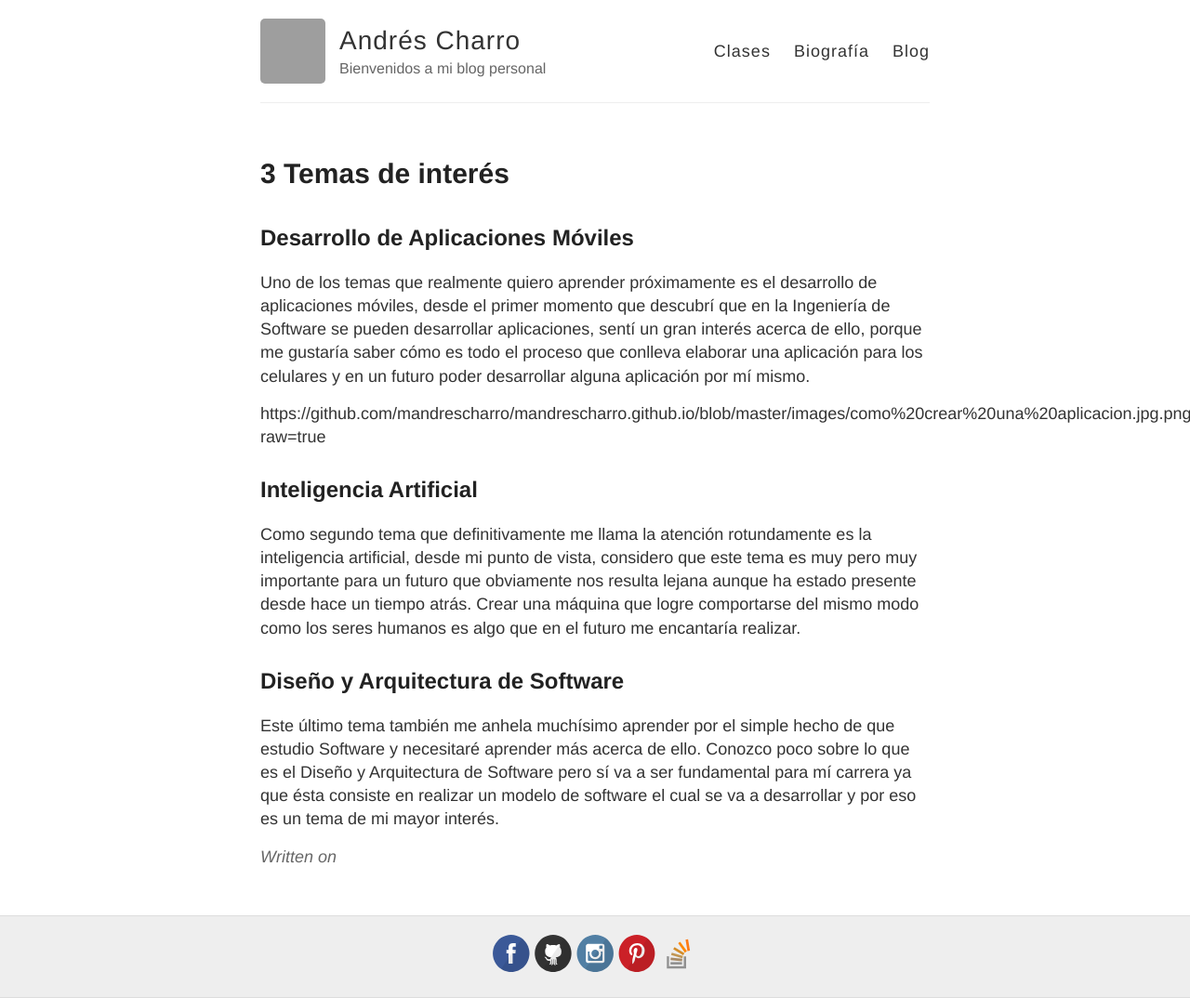
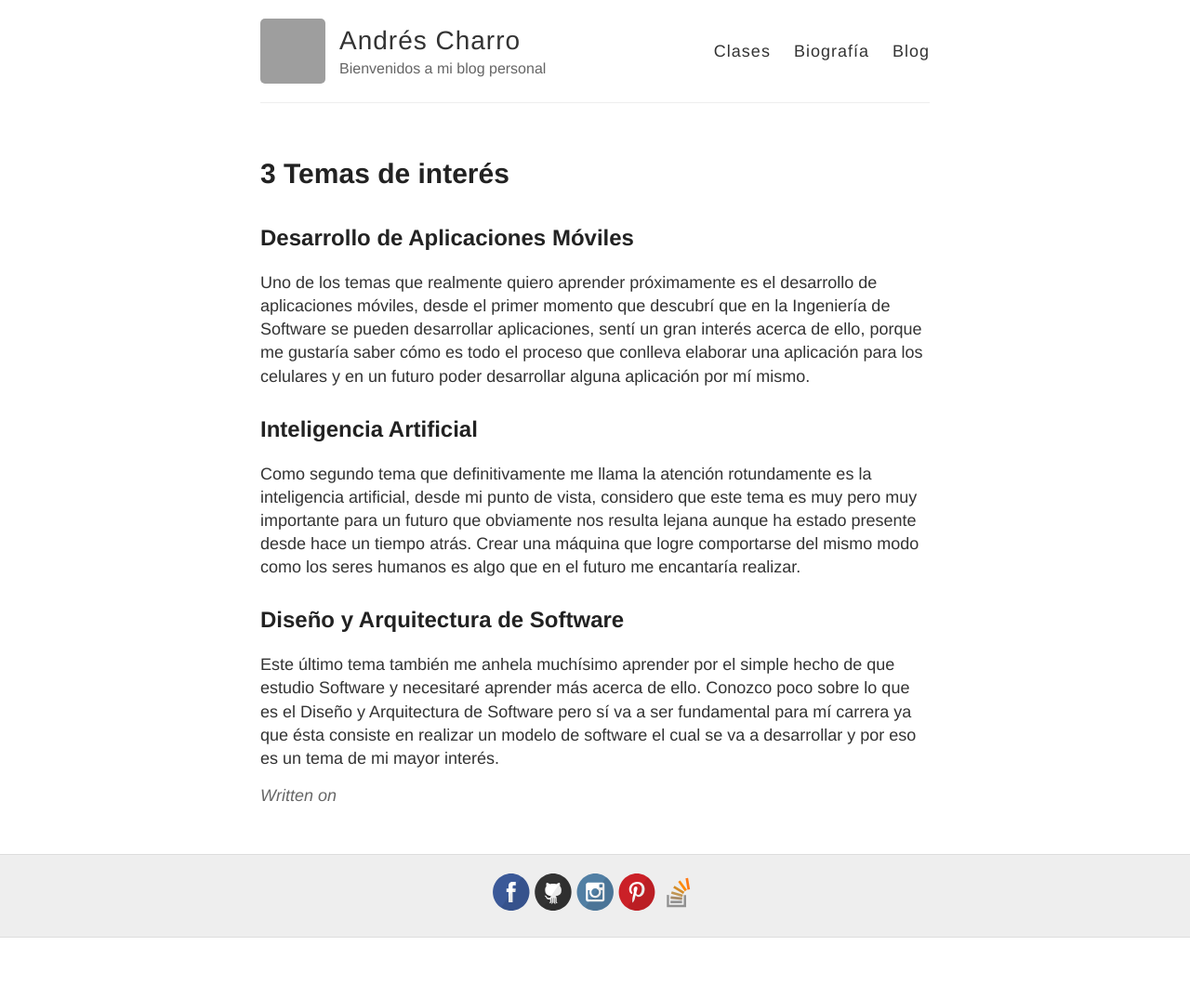
Before and after one commit to andrescharro22/Carlos-F007.github.io, a Jekyll site: the page built from blog.md, in a window 1280 px wide. Shown: the whole page at 93% size. Built offline with Jekyll 4.4.1, drawn with Linux system fonts in a browser that asks for light colours; after the commit the page ends 1009 px from its top, so only the background shows below that; part of the change alters nothing that is shown; grey boxes are pictures that could not be loaded.

Commit message:
Update blog.md

```diff
--- a/blog.md
+++ b/blog.md
@@ -11,7 +11,6 @@ title: 3 Temas de interés
 
 Uno de los temas que realmente quiero aprender próximamente es el desarrollo de aplicaciones móviles, desde el primer momento que descubrí que en la Ingeniería de Software se pueden desarrollar aplicaciones, sentí un gran interés acerca de ello, porque me gustaría saber cómo es todo el proceso que conlleva elaborar una aplicación para los celulares y en un futuro poder desarrollar alguna aplicación por mí mismo.
 
-https://github.com/mandrescharro/mandrescharro.github.io/blob/master/images/como%20crear%20una%20aplicacion.jpg.png?raw=true
 
 ## Inteligencia Artificial
 
```
